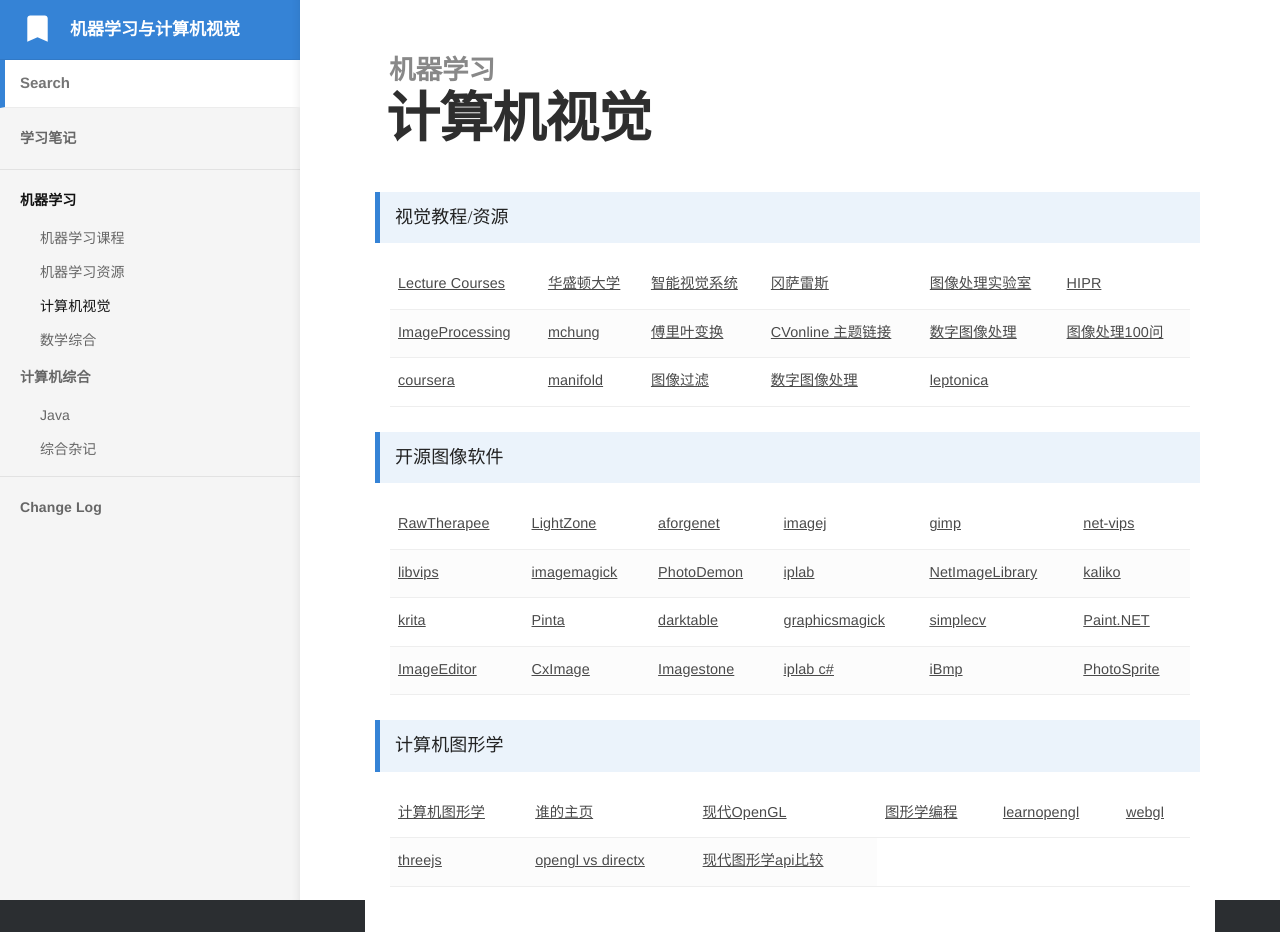
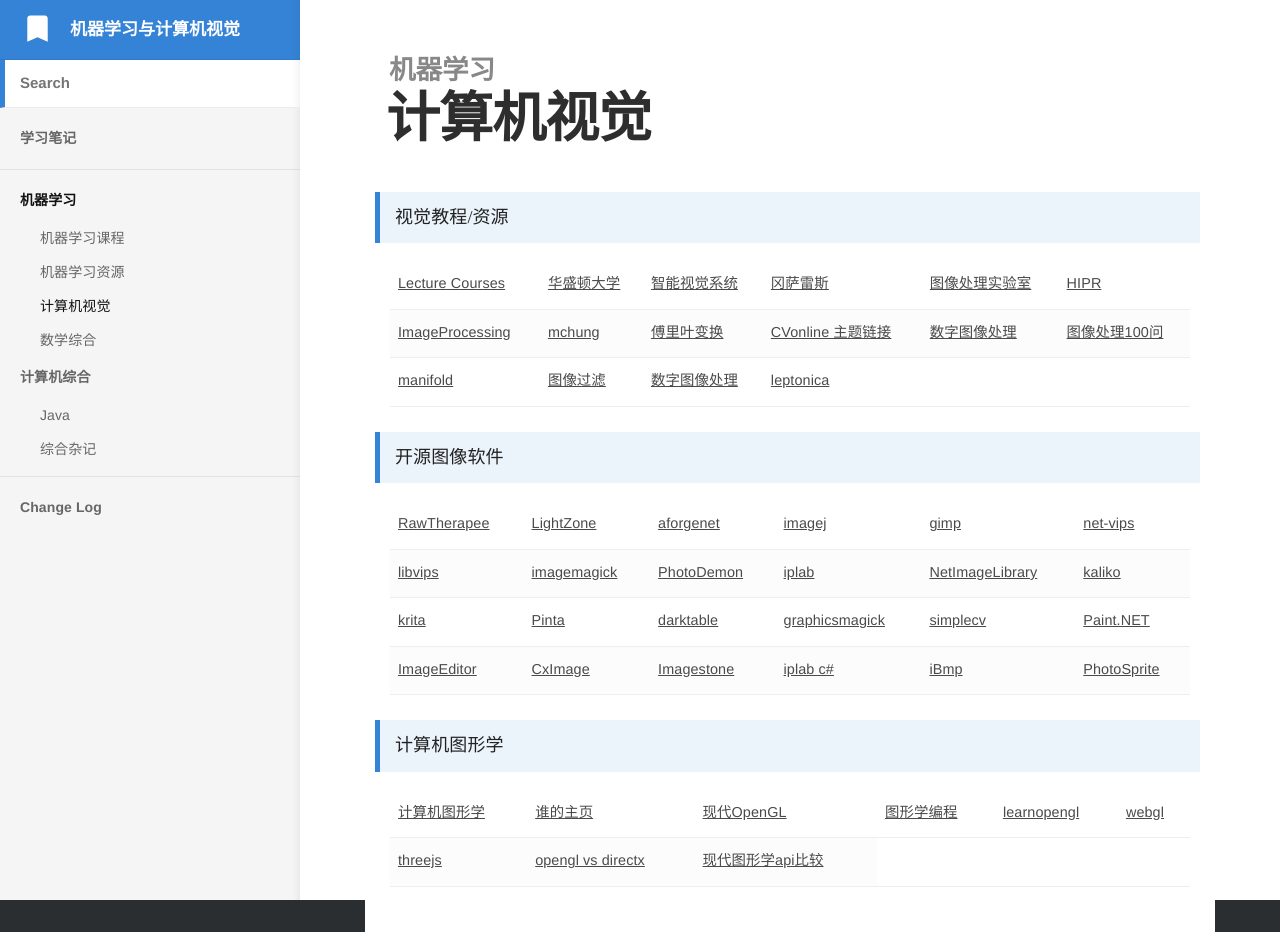
Before and after one commit to bashendixie/Machine_Learning_Notes, a Jekyll site: the page built from _docs/1、机器学习/计算机视觉.md, in a window 1280 px wide. Built offline with Jekyll 4.4.1, drawn with Linux system fonts in a browser that asks for light colours; some web fonts are replaced.

Commit message:
no message

```diff
--- a/_docs/1、机器学习/计算机视觉.md
+++ b/_docs/1、机器学习/计算机视觉.md
@@ -15,53 +15,50 @@
 				<a href="http://szeliski.org/Book/" target="_blank">华盛顿大学</a>
 			</td>
 			<td>
-				<a href="https://www.cs.auckland.ac.nz/courses/compsci773s1c/lectures/">智能视觉系统</a>
+				<a href="https://www.cs.auckland.ac.nz/courses/compsci773s1c/lectures/" target="_blank">智能视觉系统</a>
 			</td>
 			<td>
-				<a href="https://www.imageprocessingplace.com/">冈萨雷斯</a>
+				<a href="https://www.imageprocessingplace.com/" target="_blank">冈萨雷斯</a>
 			</td>
 			<td>
-				<a href="http://www.mipl.ee.psu.edu/manuals/vfx/vfxman/vfxman.html">图像处理实验室</a>
+				<a href="http://www.mipl.ee.psu.edu/manuals/vfx/vfxman/vfxman.html" target="_blank">图像处理实验室</a>
 			</td>
 			<td>
-				<a href="https://homepages.inf.ed.ac.uk/rbf/HIPR2/welcome.htm">HIPR</a>
+				<a href="https://homepages.inf.ed.ac.uk/rbf/HIPR2/welcome.htm" target="_blank">HIPR</a>
 			</td>
 		</tr>
 		<tr>
 			<td>
-				<a href="https://www.cs.auckland.ac.nz/courses/compsci773s1c/lectures/ImageProcessing-html">ImageProcessing</a>
+				<a href="https://www.cs.auckland.ac.nz/courses/compsci773s1c/lectures/ImageProcessing-html" target="_blank">ImageProcessing</a>
 			</td>
 			<td>
-				<a href="https://pages.stat.wisc.edu/~mchung/">mchung</a>
+				<a href="https://pages.stat.wisc.edu/~mchung/" target="_blank">mchung</a>
 			</td>
 			<td>
-				<a href="https://www.thefouriertransform.com/">傅里叶变换</a>
+				<a href="https://www.thefouriertransform.com/" target="_blank">傅里叶变换</a>
 			</td>
 			<td>
-				<a href="https://sites.google.com/site/cvonlinewiki/home/image-transformations-and-filters">CVonline 主题链接</a>
+				<a href="https://sites.google.com/site/cvonlinewiki/home/image-transformations-and-filters" target="_blank">CVonline 主题链接</a>
 			</td>
 			<td>
-				<a href="https://www.tutorialspoint.com/dip/index.htm">数字图像处理</a>
+				<a href="https://www.tutorialspoint.com/dip/index.htm" target="_blank">数字图像处理</a>
 			</td>
 			<td>
-				<a href="https://gitee.com/mengfansheng163/ImageProcessing100Wen">图像处理100问</a>
+				<a href="https://gitee.com/mengfansheng163/ImageProcessing100Wen" target="_blank">图像处理100问</a>
 			</td>
 		</tr>
 		<tr>
 			<td>
-				<a href="https://www.coursera.org/learn/introduction-image-processing#syllabus">coursera</a>
+				<a href="https://manifold.net/doc/mfd9/about_images.htm" target="_blank">manifold</a>
 			</td>
 			<td>
-				<a href="https://manifold.net/doc/mfd9/about_images.htm">manifold</a>
+				<a href="https://www.inf.ufrgs.br/~eslgastal/" target="_blank">图像过滤</a>
 			</td>
 			<td>
-				<a href="https://www.inf.ufrgs.br/~eslgastal/">图像过滤</a>
+				<a href="https://sisu.ut.ee/imageprocessing/book" target="_blank">数字图像处理</a>
 			</td>
 			<td>
-				<a href="https://sisu.ut.ee/imageprocessing/book">数字图像处理</a>
-			</td>
-			<td>
-				<a href="http://www.leptonica.org/">leptonica</a>
+				<a href="http://www.leptonica.org/" target="_blank">leptonica</a>
 			</td>
 		</tr>
 	</tbody>
```
